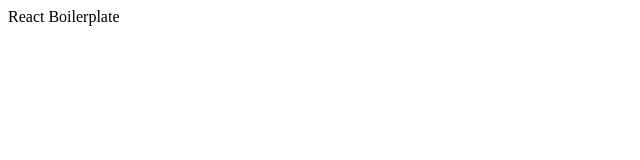
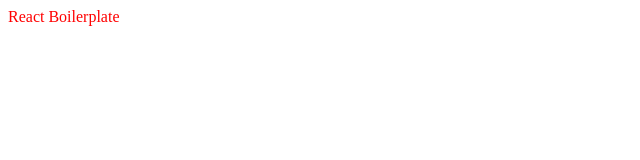
Before and after one commit to Reinboo/react-boilerplate, a React app: page / in a window 1280 px wide. Shown: the top 160 px of the page, without its empty margins (0-640 px from the left). Built offline with nearby package versions, Linux system fonts and the light colour scheme; the HTML template or start-up script is replaced by a standard one.

Commit message:
Add Sass

```diff
--- a/package.json
+++ b/package.json
@@ -36,13 +36,17 @@
     "@typescript-eslint/eslint-plugin": "^2.25.0",
     "@typescript-eslint/parser": "^2.25.0",
     "babel-loader": "^8.1.0",
+    "css-loader": "^3.4.2",
     "eslint": "^6.8.0",
     "eslint-plugin-react": "^7.19.0",
     "identity-obj-proxy": "^3.0.0",
     "jest": "^25.1.0",
     "jest-transform-stub": "^2.0.0",
+    "node-sass": "^4.13.1",
     "react-hot-loader": "^4.12.20",
+    "sass-loader": "^8.0.2",
     "source-map-loader": "^0.2.4",
+    "style-loader": "^1.1.3",
     "ts-jest": "^25.2.1",
     "ts-loader": "^6.2.2",
     "typescript": "^3.8.3",
--- /dev/null
+++ b/src/App.scss
@@ -0,0 +1,3 @@
+.sass-test {
+  color: red;
+}
--- a/src/App.tsx
+++ b/src/App.tsx
@@ -1,8 +1,9 @@
-import * as React from 'react';
+import React from 'react';
+import './App.scss';
 
 const App = () => {
     return (
-        <div>React Boilerplate</div>
+        <div className="sass-test">React Boilerplate</div>
     );
 };
 
--- a/webpack.config.js
+++ b/webpack.config.js
@@ -4,6 +4,11 @@ module.exports = {
     entry: './src/index.tsx',
     module: {
         rules: [
+            {
+                test: /\.(scss|sass)$/,
+                exclude: /node_modules/,
+                use: ['style-loader', 'css-loader', 'sass-loader'],
+            },
             {
                 test: /\.(js|jsx)$/,
                 exclude: /node_modules/,
```
Also changed, not shown: 2 other files (tests, documents, lock files or other folders).
